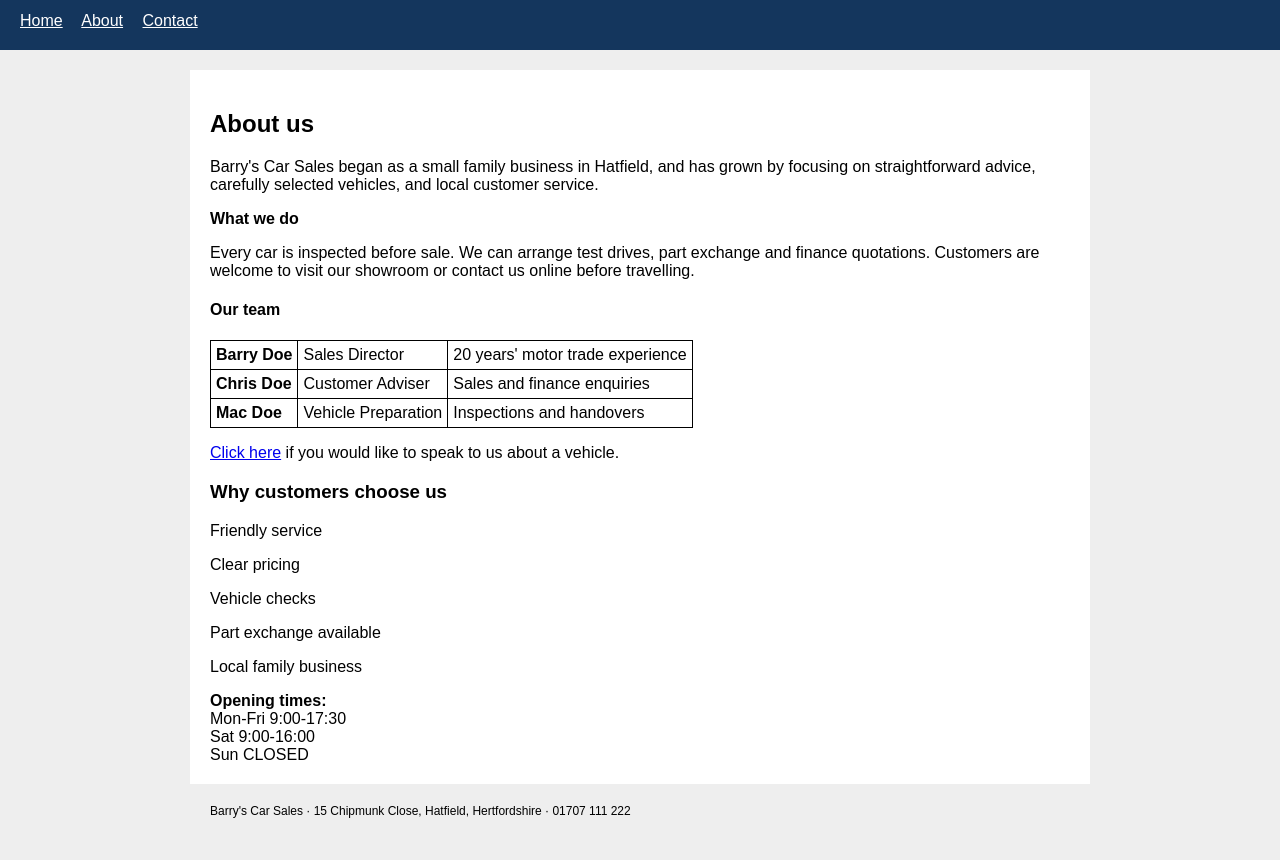
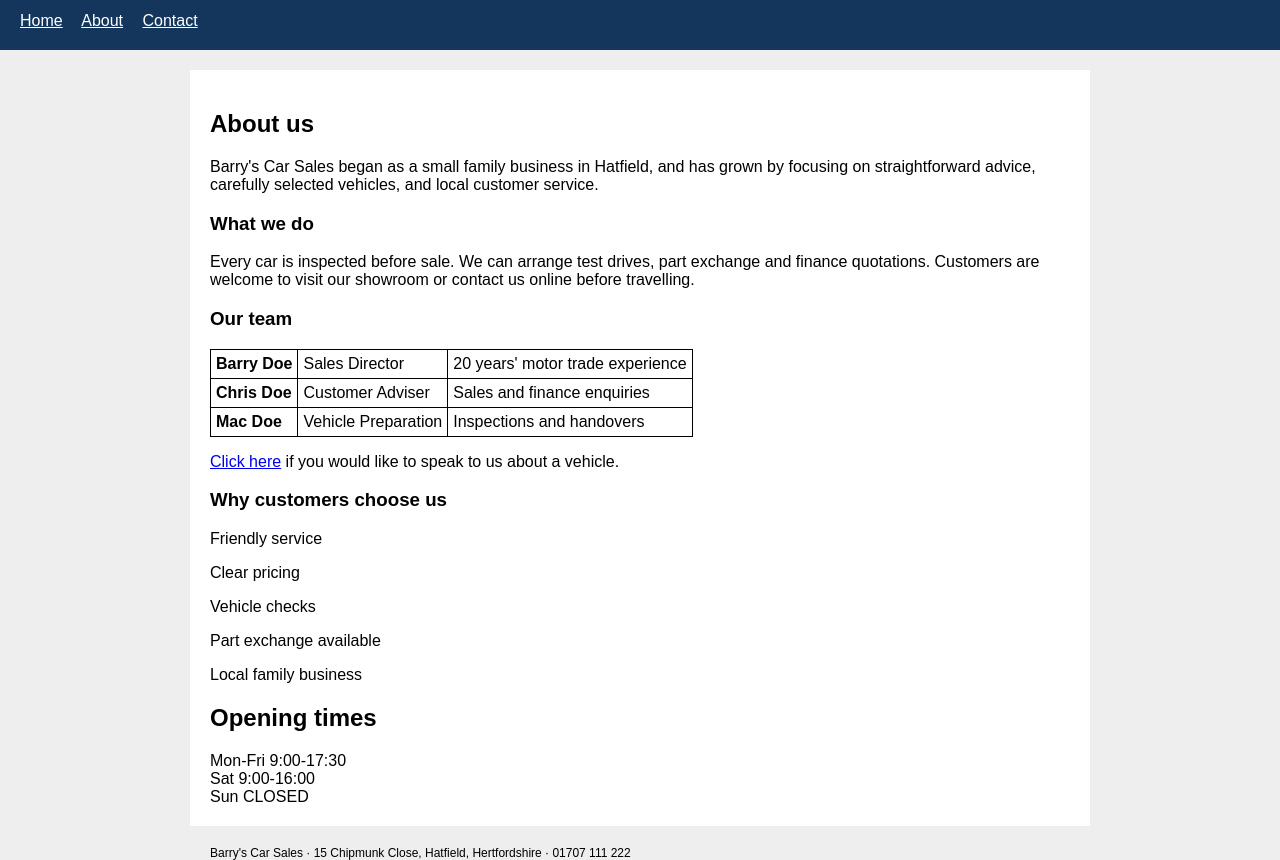
Before and after one commit to mhuzaifa-50/Barry-s-car-sales-accessibility-, a plain HTML site: page about.html in a window 1280 px wide. Shown: the part 96-956 px from the top of the page. Before the commit the page ends 914 px from the top, so only its background shows below. Drawn offline with Linux system fonts and the light colour scheme.

Commit message:
fiexed heading level strucutre on about page WCAG1.3.1

```diff
--- a/about.html
+++ b/about.html
@@ -29,10 +29,10 @@
             <h2>About us</h2>
             <p>Barry's Car Sales began as a small family business in Hatfield, and has grown by focusing on straightforward advice, carefully selected vehicles, and local customer service.</p>
 
-            <div><strong>What we do</strong></div>
+            <h3>What we do</h3>
             <p>Every car is inspected before sale. We can arrange test drives, part exchange and finance quotations. Customers are welcome to visit our showroom or contact us online before travelling.</p>
 
-            <h4>Our team</h4>
+            <h3>Our team</h3>
             <table>
                 <tr>
                     <td><strong>Barry Doe</strong></td>
@@ -65,7 +65,7 @@
     </div>
 
     <div>
-        <strong>Opening times:</strong><br>
+        <h2>Opening times</h2>
         Mon-Fri 9:00-17:30<br>
         Sat 9:00-16:00<br>
         Sun CLOSED
```
